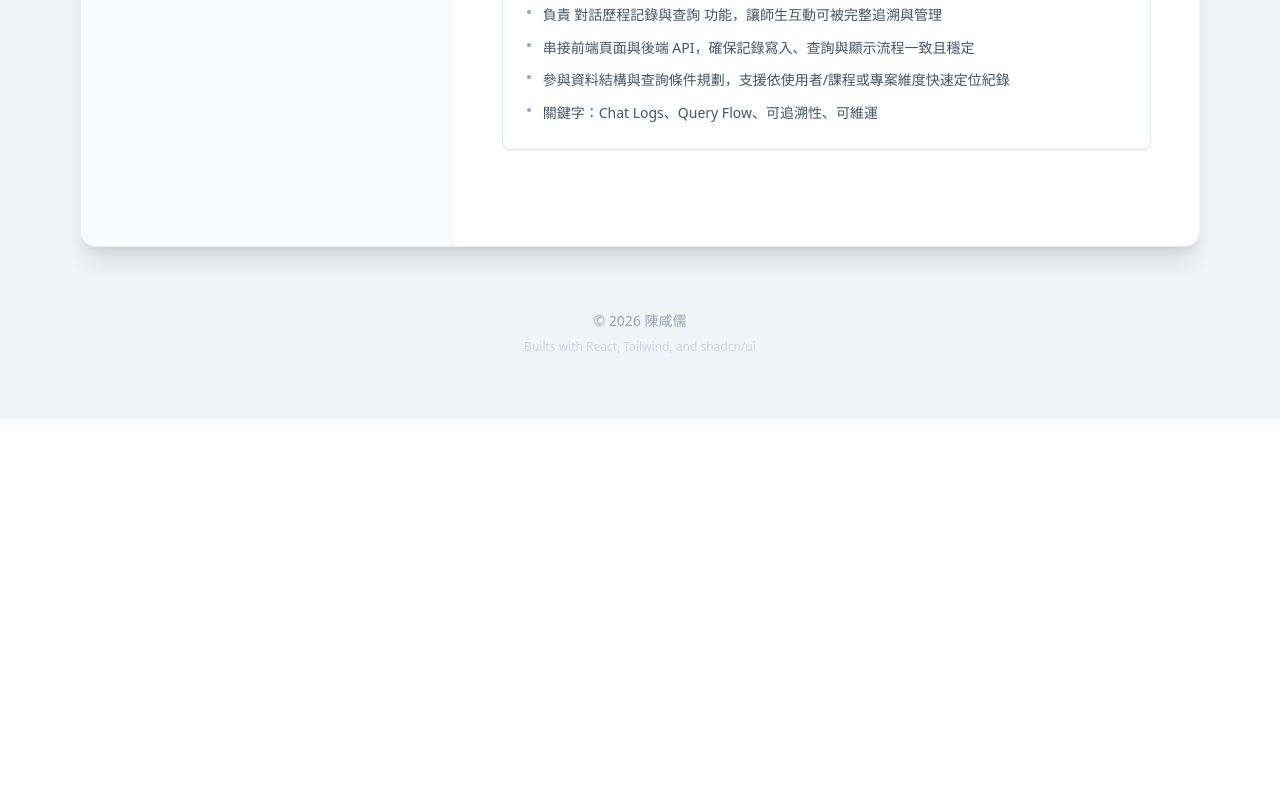
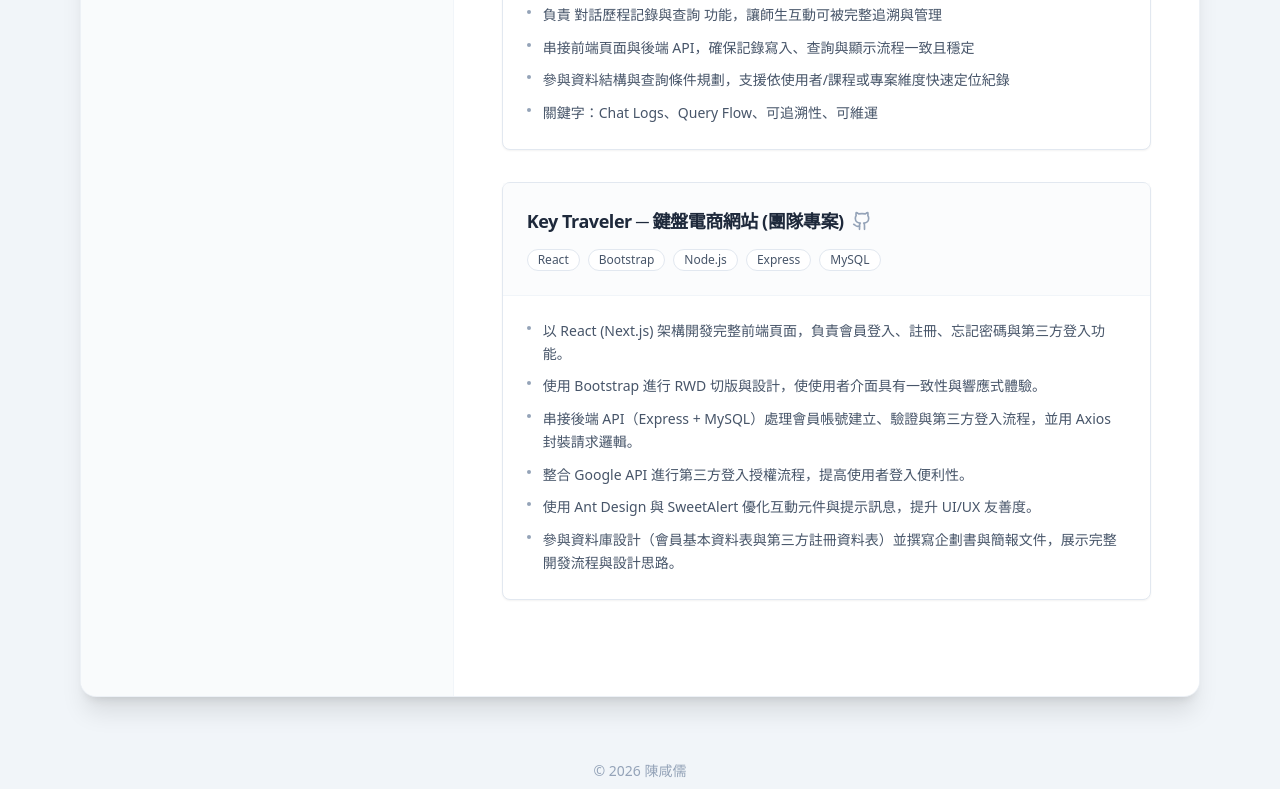
Before and after one commit to HsienLu/web-resume, a React (Vite) app: page / in a window 1280 px wide. Shown: the part 1190-1979 px from the top of the page. Before the commit the page ends 1609 px from the top, so only its background shows below. Built offline with nearby package versions, Linux system fonts and the light colour scheme.

Commit message:
feat: 新增專案資料及 GitHub 連結，更新履歷內容

```diff
--- a/src/App.tsx
+++ b/src/App.tsx
@@ -154,7 +154,21 @@ function App() {
                   <Card key={idx} className="group border-slate-200 shadow-sm hover:shadow-lg transition-all duration-300 hover:-translate-y-1">
                     <CardHeader className="bg-slate-50/50 border-b border-slate-100">
                       <div className="flex flex-col md:flex-row justify-between md:items-center gap-2 mb-2">
-                        <CardTitle className="text-lg font-bold text-slate-800">{project.title}</CardTitle>
+                        <div className="flex items-center gap-2">
+                          <CardTitle className="text-lg font-bold text-slate-800">{project.title}</CardTitle>
+                          {/* @ts-ignore */}
+                          {project.repo && (
+                            <a
+                              href={project.repo}
+                              target="_blank"
+                              rel="noopener noreferrer"
+                              className="text-slate-400 hover:text-slate-700 transition-colors"
+                              aria-label="View Source Code"
+                            >
+                              <Github className="h-5 w-5" />
+                            </a>
+                          )}
+                        </div>
                       </div>
                       <div className="flex flex-wrap gap-2">
                         {project.tech.map(t => (
--- a/src/data/resume.ts
+++ b/src/data/resume.ts
@@ -23,12 +23,31 @@ export const resumeData = {
   projects: [
     {
       title: "教育平台｜ AI 教學助手：對話歷程記錄系統",
+      repo: "",
       tech: ["React", "Node.js", "MySQL"],
       desc: [
         "負責 對話歷程記錄與查詢 功能，讓師生互動可被完整追溯與管理",
         "串接前端頁面與後端 API，確保記錄寫入、查詢與顯示流程一致且穩定",
         "參與資料結構與查詢條件規劃，支援依使用者/課程或專案維度快速定位紀錄",
         "關鍵字：Chat Logs、Query Flow、可追溯性、可維運",
+      ],
+    }, {
+      title: "Key Traveler ─ 鍵盤電商網站 (團隊專案)",
+      repo: "https://github.com/HsienLu/Key_traveler_big-stable-",
+      tech: [
+        "React",
+        "Bootstrap",
+        "Node.js",
+        "Express",
+        "MySQL"
+      ],
+      desc: [
+        "以 React (Next.js) 架構開發完整前端頁面，負責會員登入、註冊、忘記密碼與第三方登入功能。",
+        "使用 Bootstrap 進行 RWD 切版與設計，使使用者介面具有一致性與響應式體驗。",
+        "串接後端 API（Express + MySQL）處理會員帳號建立、驗證與第三方登入流程，並用 Axios 封裝請求邏輯。",
+        "整合 Google API 進行第三方登入授權流程，提高使用者登入便利性。",
+        "使用 Ant Design 與 SweetAlert 優化互動元件與提示訊息，提升 UI/UX 友善度。",
+        "參與資料庫設計（會員基本資料表與第三方註冊資料表）並撰寫企劃書與簡報文件，展示完整開發流程與設計思路。",
       ],
     },
   ],
```
